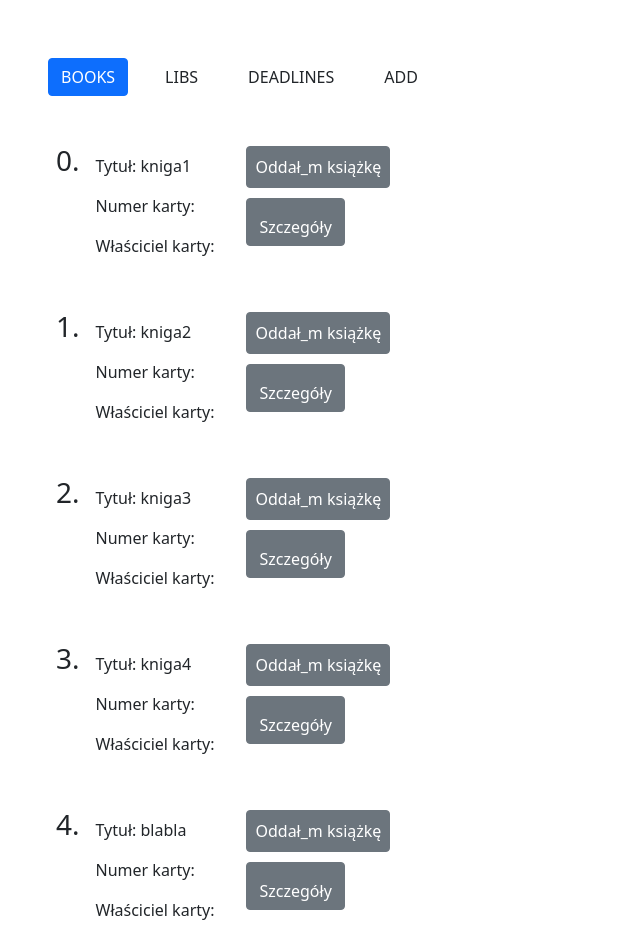
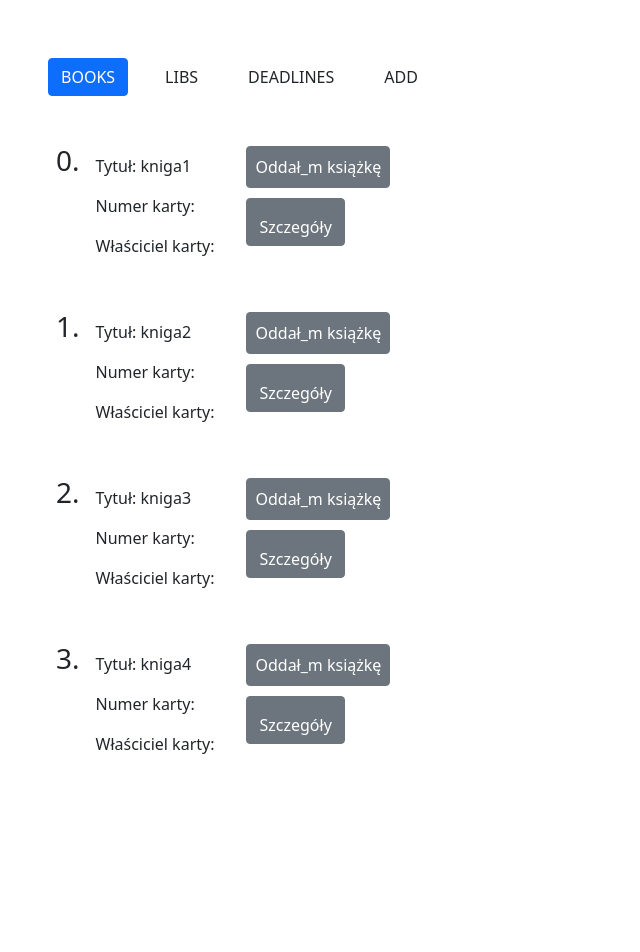
Before and after one commit to thiefunny/biblioteki-angular, an Angular app: page /books in a window 1280 px wide. Shown: the top 952 px of the page, without its empty margins (0-640 px from the left). After the commit the page ends 804 px from the top, so only its background shows below. Built offline with nearby package versions, Linux system fonts and the light colour scheme; data requests are answered from the project's data file.

Commit message:
work in progress

```diff
--- a/api/db.json
+++ b/api/db.json
@@ -39,36 +39,6 @@
       "returnDate": "2023-04-23T18:25:43.511Z",
       "penalty": "3",
       "idCard": 3
-    },
-    {
-      "title": "blabla",
-      "library": "32",
-      "dateOfLoan": "2022-12-24",
-      "idCard": "Gabi",
-      "penalty": 0,
-      "returned": false,
-      "returnDate": "2022-12-24",
-      "id": 5
-    },
-    {
-      "title": "blabla",
-      "library": "32",
-      "dateOfLoan": "2022-12-24",
-      "idCard": "Gabi",
-      "penalty": 0,
-      "returned": false,
-      "returnDate": "2022-12-24",
-      "id": 6
-    },
-    {
-      "title": "blabla",
-      "library": "32",
-      "dateOfLoan": "2022-12-24",
-      "idCard": "Gabi",
-      "penalty": 0,
-      "returned": false,
-      "returnDate": "2022-12-24",
-      "id": 7
     }
   ],
   "libraries": [
--- a/src/app/book-details/book-details.component.ts
+++ b/src/app/book-details/book-details.component.ts
@@ -9,23 +9,20 @@ import { Book } from '../shared/book.interface';
   styleUrls: ['./book-details.component.scss'],
 })
 export class BookDetailsComponent implements OnInit {
+  book: Book;
   books = this.bookService.books;
-  book: Book;
   bookId = this.route.snapshot.params['bookId'];
 
-  constructor(
-    private bookService: BookService,
-    private route: ActivatedRoute,
-  ) {
+  constructor(private bookService: BookService, private route: ActivatedRoute) {
     this.book = this.books[this.bookId - 1];
   }
 
   ngOnInit(): void {
     this.route.params.subscribe((params: Params) => {
       const id = params['bookId'] - 1;
-      // this.bookService.getBooks().subscribe((books: Book[]) => {
-      //   this.book = books[id];
-      // });
+      this.bookService.getBooks().subscribe((books: Book[]) => {
+        this.book = books[id];
+      });
     });
   }
 }
--- a/src/app/books/books.component.html
+++ b/src/app/books/books.component.html
@@ -1,6 +1,7 @@
 <div class="d-flex">
-    <section class="me-4">
-        <section class="d-flex "
+    <section class="me-4"
+    style="height: 80vh; overflow: scroll;">
+        <section class="d-flex"
                  routerLinkActive="alert alert-primary"
                  *ngFor="let book of books; index as i">
             <ng-container *ngIf="book.returned === false">
--- a/src/app/deadlines/deadlines.component.ts
+++ b/src/app/deadlines/deadlines.component.ts
@@ -1,18 +1,16 @@
 import { Component, OnInit } from '@angular/core';
 import { BookService } from 'src/app/shared/book.service';
-import { DatabaseService } from '../shared/database.service';
 
 @Component({
   selector: 'app-deadlines',
   templateUrl: './deadlines.component.html',
-  styleUrls: ['./deadlines.component.scss']
+  styleUrls: ['./deadlines.component.scss'],
 })
 export class DeadlinesComponent implements OnInit {
+  books = this.bookService.books;
+  constructor(
+    private bookService: BookService,
+  ) {}
 
-    books = this.bookService.books;
-    constructor(private bookService: BookService, private database: DatabaseService) {}
-
-  ngOnInit(): void {
-  }
-
+  ngOnInit(): void {}
 }
--- a/src/app/form/form.component.html
+++ b/src/app/form/form.component.html
@@ -1,3 +1,5 @@
+<!-- <p>book ID {{ 1 }}</p> -->
+
 <form [formGroup]="bookForm"
       (ngSubmit)="onSubmit()">
   <label for="title">Book title</label>
@@ -33,41 +35,9 @@
   <p></p>
   <p></p>
 
-  <button type="submit">
-    ADD form data
-  </button>
-
-  <!-- <button type="button"
-            (click)="addBook()">
-        ADD static data
-    </button> -->
-  <p></p>
+  <button type="submit"
+          class="btn btn-primary">Add book</button>
 </form>
 
-<!-- ----------------------------------------- -->
-
-<!-- <form>
-    <label for="">title <input type="text" #title value="123" /></label>
-    <p></p>
-    <label for="library">LibraryAddressNumber </label>
-    <select id="library" (change)="onLibrarySelected($event)">
-      <option value="choose library">choose library</option>
-      <option *ngFor="let library of libraries" [value]="library.libNumber">
-        {{ library.libNumber }}
-      </option>
-    </select>
-    <p></p>
-    <label for="">dateOfLoan <input type="date" #dateOfLoan required /></label>
-    <p></p>
-    <label for="">idCard</label>
-    <select name="idCard" id="idCard" (change)="onCardSelected($event)">
-      <option value="choose card">choose card</option>
-      <option *ngFor="let idCard of idCards" [value]="idCard.cardHolder">{{idCard.cardHolder}}</option>
-    </select>
-    <p></p>
-    <p></p>
-    <button type="button" (click)="addBook()">
-      ADD
-    </button>
-    <p></p>
-  </form> -->
+<p class="alert"
+   [class.saved]="saved">SAVED</p>
--- a/src/app/form/form.component.scss
+++ b/src/app/form/form.component.scss
@@ -0,0 +1,9 @@
+.alert {
+  display: none;
+}
+
+.saved {
+  display: block;
+  background-color: red;
+  color: white;
+}
--- a/src/app/form/form.component.ts
+++ b/src/app/form/form.component.ts
@@ -1,10 +1,10 @@
-import { HttpClient, HttpHeaders } from '@angular/common/http';
+import { HttpClient } from '@angular/common/http';
 import { Component, OnInit } from '@angular/core';
 import { FormControl, FormGroup } from '@angular/forms';
+import { environment } from 'src/environments/environment';
 import { Book } from '../shared/book.interface';
 import { BookService } from '../shared/book.service';
 import { DatabaseService } from '../shared/database.service';
-import { environment } from 'src/environments/environment';
 
 @Component({
   selector: 'app-form',
@@ -12,12 +12,22 @@ import { environment } from 'src/environments/environment';
   styleUrls: ['./form.component.scss'],
 })
 export class FormComponent implements OnInit {
+  now = new Date();
+  saved = false;
+
   bookForm = new FormGroup({
     title: new FormControl('blabla'),
     library: new FormControl('32'),
-    dateOfLoan: new FormControl(new Date),
+    dateOfLoan: new FormControl(new Date()),
     idCard: new FormControl('Kinia'),
   });
+
+  saveConfirmation() {
+    this.saved = true;
+    setTimeout(() => {
+      this.saved = false;
+    }, 1000);
+  }
 
   onSubmit() {
     const data = {
@@ -26,13 +36,20 @@ export class FormComponent implements OnInit {
       returned: false,
       get returnDate(): Date | undefined {
         if (this.dateOfLoan) {
-          return this.dateOfLoan;
+          return new Date(Date.now() + 31 * 24 * 3600 * 1000);
         }
         return undefined;
       },
     };
 
-    this.httpClient.post<Book>(`${environment.apiUrl}/books`, data).subscribe();
+    this.httpClient.post<Book>(`${environment.apiUrl}/books`, data).subscribe({
+      next: () => {
+        this.saveConfirmation();
+      },
+      error: (err) => {
+        alert(err);
+      },
+    });
 
     this.httpClient
       .get<Book[]>(`${environment.apiUrl}/books`)
@@ -63,5 +80,6 @@ export class FormComponent implements OnInit {
     console.log(this.cardSelected);
   }
 
-  ngOnInit(): void {}
+  ngOnInit(): void {
+  }
 }
--- a/src/app/libraries/libraries.component.ts
+++ b/src/app/libraries/libraries.component.ts
@@ -1,6 +1,5 @@
 import { Component, OnInit } from '@angular/core';
 import { BookService } from 'src/app/shared/book.service';
-import { DatabaseService } from '../shared/database.service';
 
 @Component({
   selector: 'app-libraries',
@@ -9,7 +8,7 @@ import { DatabaseService } from '../shared/database.service';
 })
 export class LibrariesComponent implements OnInit {
   books = this.bookService.books;
-  constructor(private bookService: BookService, private database: DatabaseService) {}
+  constructor(private bookService: BookService) {}
 
   ngOnInit(): void {}
 }
--- a/src/app/shared/database.service.ts
+++ b/src/app/shared/database.service.ts
@@ -7,8 +7,6 @@ import { IDCard, Library } from './book.interface';
 export class DatabaseService {
   librarySelected = 0;
   cardSelected = '';
-
-  private IDs: number[] = [1, 2, 3, 4];
 
   private libraries: Library[] = [
     { libNumber: 9, address: 'ul. dziewiec' },
```
Also changed, not shown: src/app/book-details/book-details.component.html (+0 -7 lines), src/app/books/books.component.ts (+2 -9 lines), src/app/shared/book.service.ts (+4 -6 lines).
